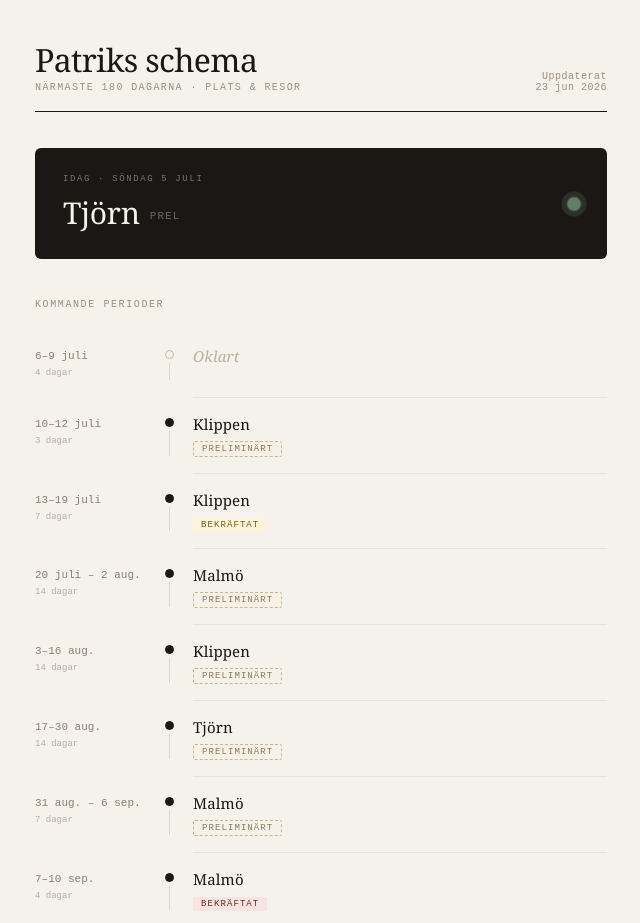
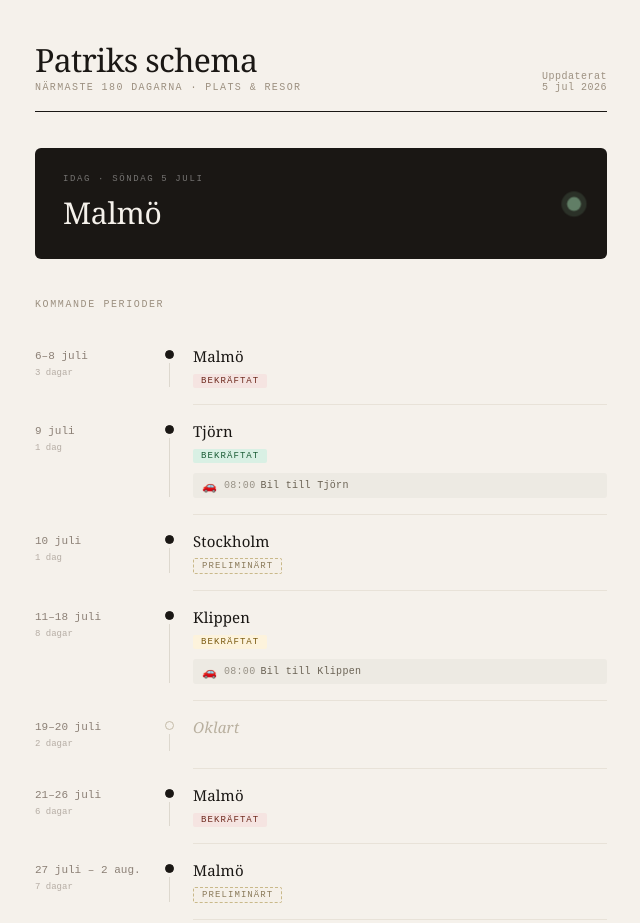
Before and after one commit to Pater483/Plats, a plain HTML site: page schema.html in a window 1280 px wide. Shown: the top 923 px of the page, without its empty margins (319-959 px from the left). Drawn offline with Linux system fonts and the light colour scheme.

Commit message:
Add files via upload

```diff
--- a/schema.html
+++ b/schema.html
@@ -67,7 +67,7 @@
       <h1>Patriks schema</h1>
       <div class="sub">Närmaste 180 dagarna · Plats & Resor</div>
     </div>
-    <div class="updated">Uppdaterat<br>23 jun 2026</div>
+    <div class="updated">Uppdaterat<br>5 jul 2026</div>
   </div>
 
   <div class="today-card">
@@ -89,15 +89,12 @@
 
 <script>
 const PLATS = [
-  { start: "2026-06-23", end: "2026-06-23", title: "MALMÖ!" },
-  { start: "2026-06-24", end: "2026-06-26", title: "KLIPPEN!" },
-  { start: "2026-06-27", end: "2026-06-28", title: "SUNDSVALL!" },
-  { start: "2026-06-29", end: "2026-07-01", title: "TJÖRN!" },
-  { start: "2026-07-02", end: "2026-07-02", title: "MARSTRAND!" },
-  { start: "2026-07-03", end: "2026-07-05", title: "TJÖRN Prel" },
-  { start: "2026-07-10", end: "2026-07-12", title: "KLIPPEN Prel" },
-  { start: "2026-07-13", end: "2026-07-19", title: "KLIPPEN!" },
-  { start: "2026-07-20", end: "2026-08-02", title: "Malmö PREL" },
+  { start: "2026-07-04", end: "2026-07-08", title: "MALMÖ!" },
+  { start: "2026-07-09", end: "2026-07-09", title: "TJÖRN!" },
+  { start: "2026-07-10", end: "2026-07-10", title: "Stockholm Prel" },
+  { start: "2026-07-11", end: "2026-07-18", title: "KLIPPEN!" },
+  { start: "2026-07-21", end: "2026-07-26", title: "Malmö!" },
+  { start: "2026-07-27", end: "2026-08-02", title: "Malmö PREL" },
   { start: "2026-08-03", end: "2026-08-16", title: "KLIPPEN Prel" },
   { start: "2026-08-17", end: "2026-08-30", title: "TJÖRN Prel" },
   { start: "2026-08-31", end: "2026-09-06", title: "Malmö PREL" },
@@ -114,8 +111,8 @@ const PLATS = [
 ];
 
 const RESOR = [
-  { date: "2026-06-27", time: "10:30", title: "Bil till Sundsvall", icon: "🚗" },
-  { date: "2026-06-29", time: "06:00", title: "Bil till Tjörn", icon: "🚗" },
+  { date: "2026-07-09", time: "08:00", title: "Bil till Tjörn", icon: "🚗" },
+  { date: "2026-07-11", time: "08:00", title: "Bil till Klippen", icon: "🚗" },
   { date: "2026-09-11", time: "08:00", title: "SK2813 Copenhagen – Alicante", icon: "✈️" },
   { date: "2026-09-14", time: "13:30", title: "SK2814 Alicante – Copenhagen", icon: "✈️" },
 ];
```
Also changed, not shown: index.html (+9 -11 lines).
